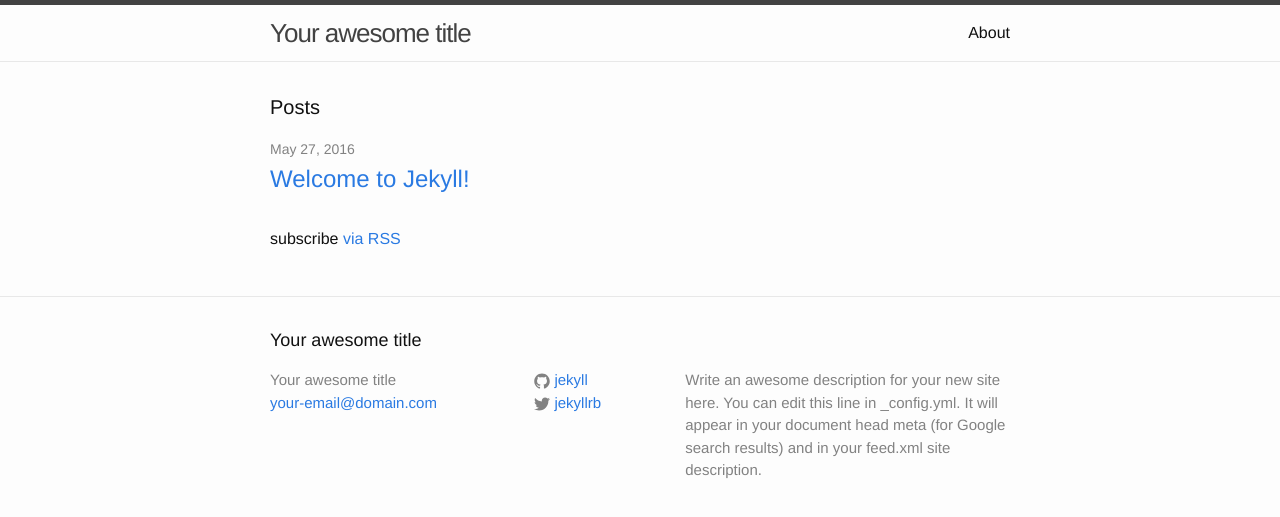
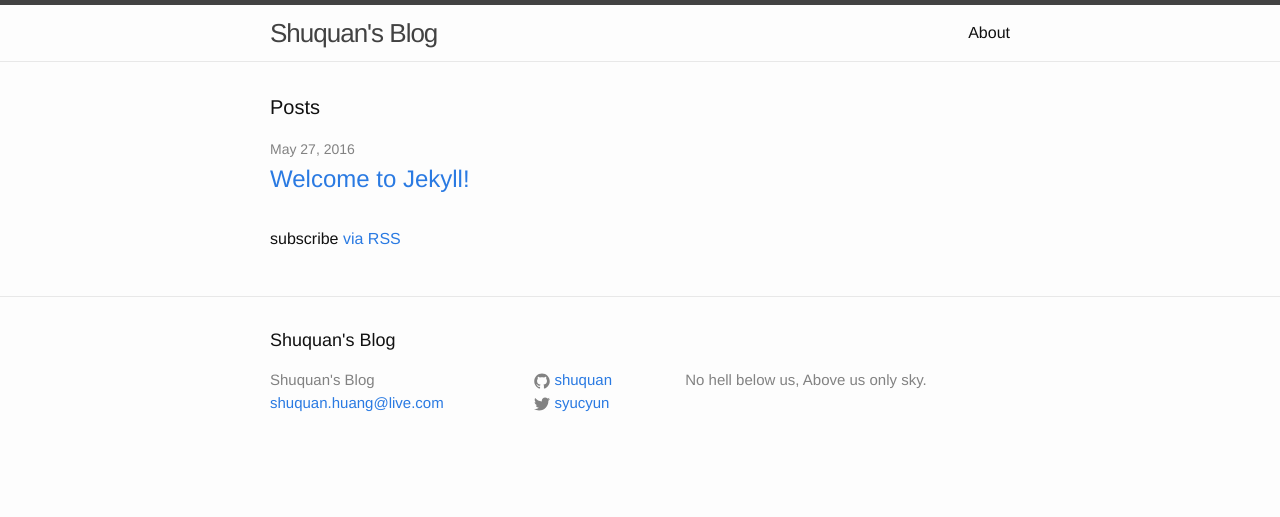
Before and after one commit to shuquan/shuquan.github.io, a Jekyll site: the page built from index.html, in a window 1280 px wide. Shown: the top 517 px of the page. Built offline with Jekyll 4.4.1, drawn with Linux system fonts in a browser that asks for light colours.

Commit message:
Update the _config.yml file
Update the basic information

```diff
--- a/_config.yml
+++ b/_config.yml
@@ -6,16 +6,14 @@
 # 'jekyll serve'. If you change this file, please restart the server process.
 
 # Site settings
-title: Your awesome title
-email: your-email@domain.com
+title: Shuquan's Blog
+email: shuquan.huang@live.com
 description: > # this means to ignore newlines until "baseurl:"
-  Write an awesome description for your new site here. You can edit this
-  line in _config.yml. It will appear in your document head meta (for
-  Google search results) and in your feed.xml site description.
+  No hell below us, Above us only sky.
 baseurl: "" # the subpath of your site, e.g. /blog
-url: "http://yourdomain.com" # the base hostname & protocol for your site
-twitter_username: jekyllrb
-github_username:  jekyll
+url: "http://shuquan.github.io/" # the base hostname & protocol for your site
+twitter_username: syucyun
+github_username:  shuquan
 
 # Build settings
 markdown: kramdown
```
